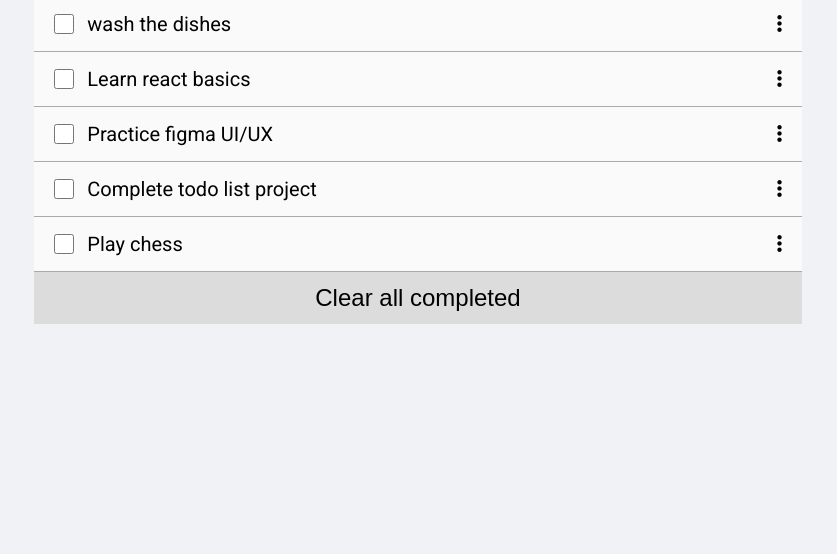
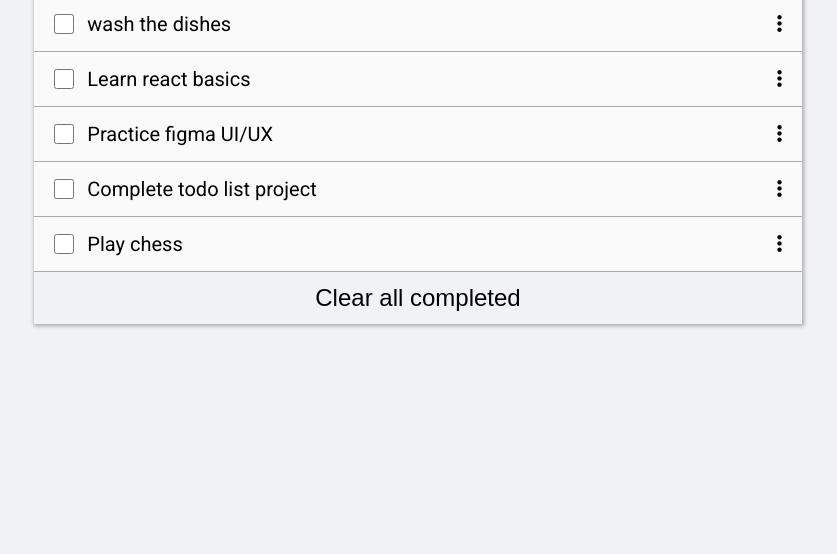
Before and after one commit to itsmraga-hub/To-Do-List, a website built with webpack: page src/index.html in a window 1280 px wide. Shown: the part 346-900 px from the top of the page, without its empty margins (222-1059 px from the left). Built offline with nearby package versions, Linux system fonts and the light colour scheme.

Commit message:
Fixed some style linter errors

```diff
--- a/src/style.css
+++ b/src/style.css
@@ -26,6 +26,7 @@ body {
   width: 60%;
   font-size: 2em;
   background-color: rgb(250, 250, 250);
+  box-shadow: 1px 1px 4px 1px #aaa;
 }
 
 .main-container .container {
@@ -96,7 +97,7 @@ body {
 
 .main-container .container .btn {
   width: 100%;
-  background-color: rgb(220, 220, 220);
+  background-color: #f1f2f5;
   font-size: 1.2em;
   border: none;
   padding: 0.5em;
```
